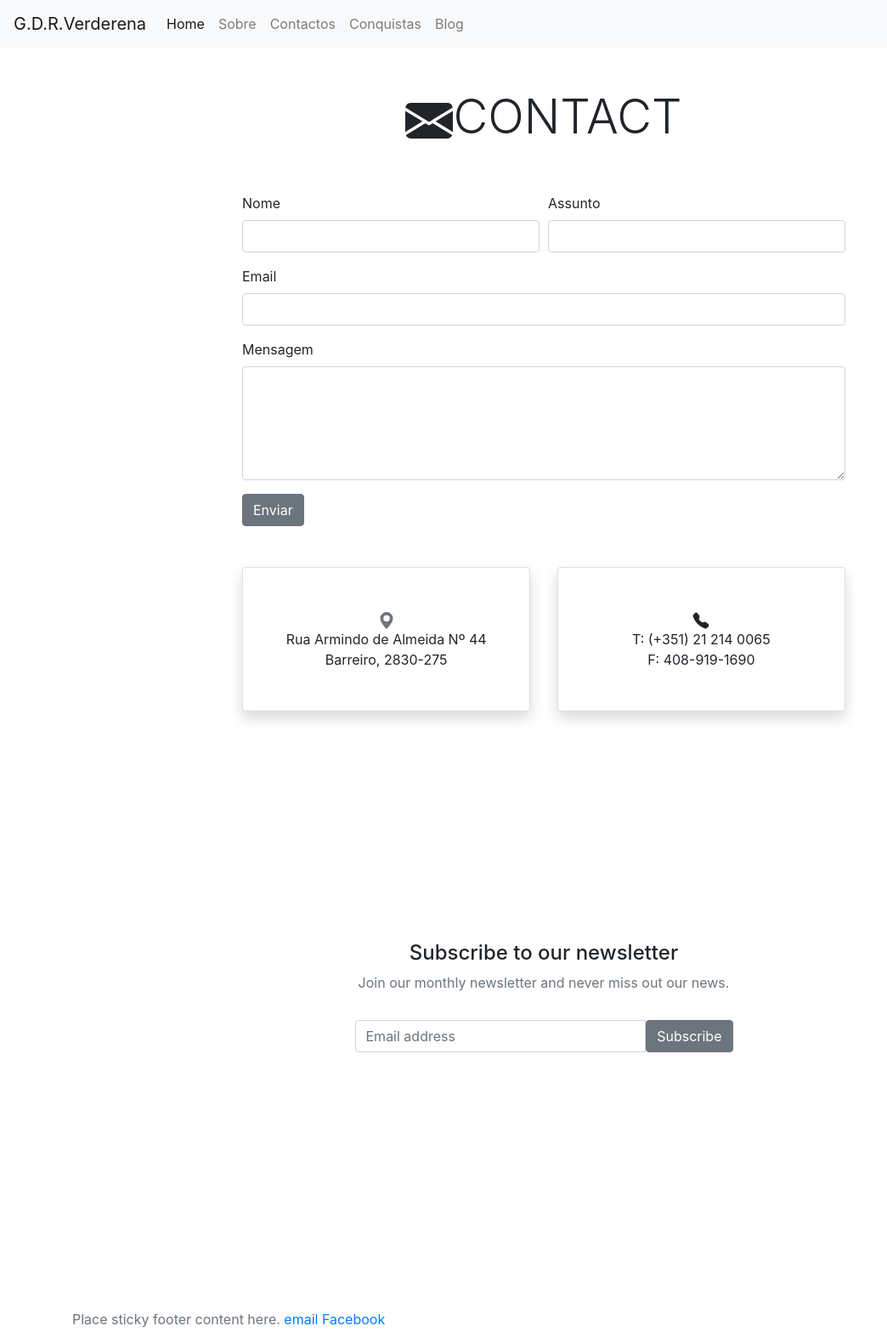
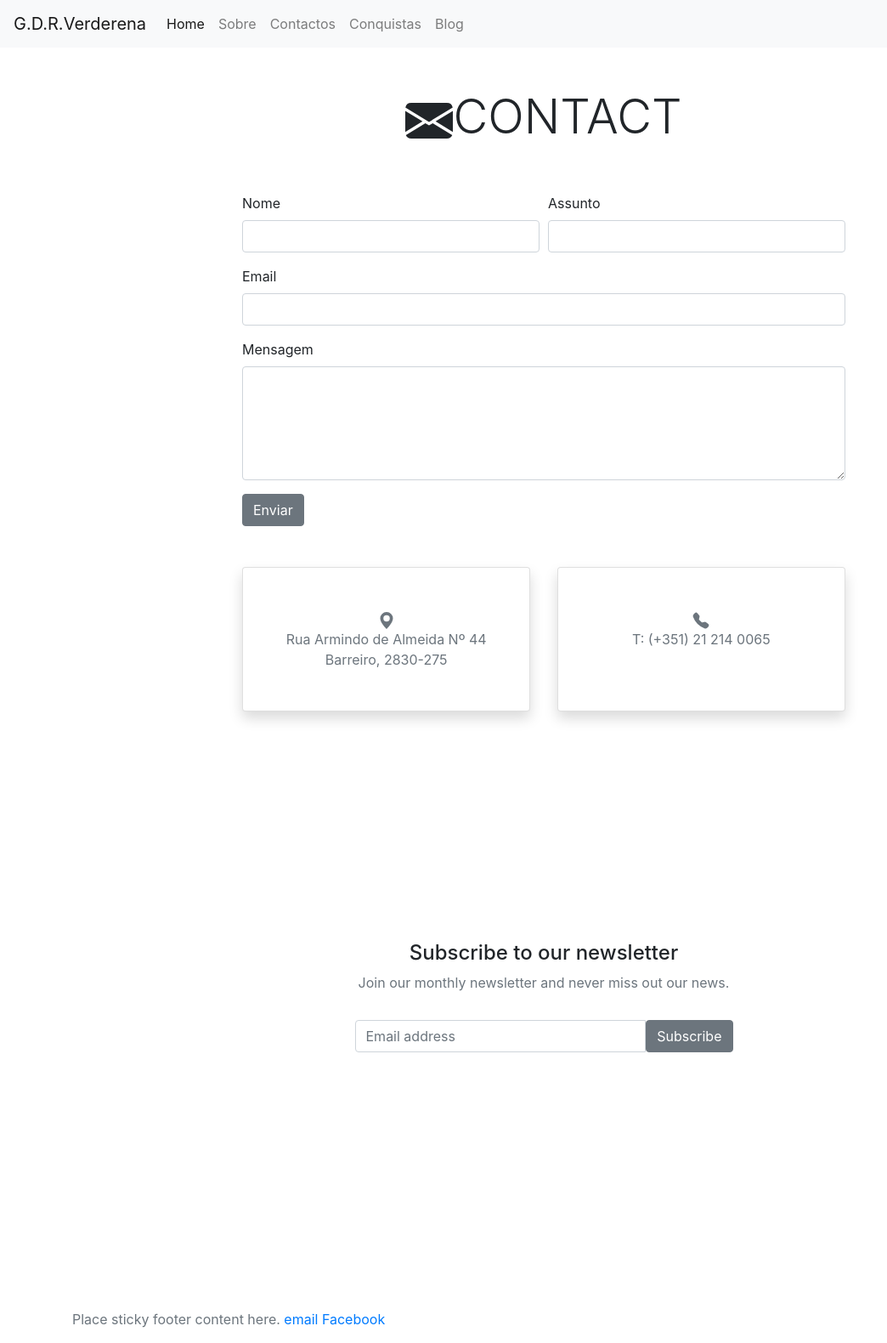
Before and after one commit to GDR-Verderena/gdr-verderena.github.io, a Jekyll site: the page built from contact/index.html, in a window 1280 px wide. Shown: the whole page at 85% size, without its empty margins (0-1044 px from the left). Built offline with Jekyll 4.4.1, drawn with Linux system fonts in a browser that asks for light colours.

Commit message:
Update index.html

```diff
--- a/contact/index.html
+++ b/contact/index.html
@@ -29,7 +29,7 @@ title: Contactos
 {% include contact.html %}
 
 
-<div class="container">
+<div class="container text-muted">
     <div class="row mx-n3 justify-content-center text-center">
 
 	    <div class="col-md-6 col-lg-4 px-3 mb-3 mb-lg-0 aos-init aos-animate" data-aos="fade-up">
@@ -46,11 +46,10 @@ title: Contactos
 	    <div class="col-md-6 col-lg-4 px-3 mb-3 mb-lg-0 aos-init aos-animate" data-aos="fade-up" data-aos-delay="50">
             <div class="card shadow bg-white rounded h-100">
                 <div class="card-body py-5 px-2">
-			<svg width="20" height="20" viewBox="0 0 16 16" class="bi bi-telephone-fill" fill="currentColor" xmlns="http://www.w3.org/2000/svg">
+			<svg width="20" height="20" viewBox="0 0 16 16" class="bi bi-telephone-fill text-center text-muted" fill="currentColor" xmlns="http://www.w3.org/2000/svg">
   <path fill-rule="evenodd" d="M2.267.98a1.636 1.636 0 0 1 2.448.152l1.681 2.162c.309.396.418.913.296 1.4l-.513 2.053a.636.636 0 0 0 .167.604L8.65 9.654a.636.636 0 0 0 .604.167l2.052-.513a1.636 1.636 0 0 1 1.401.296l2.162 1.681c.777.604.849 1.753.153 2.448l-.97.97c-.693.693-1.73.998-2.697.658a17.47 17.47 0 0 1-6.571-4.144A17.47 17.47 0 0 1 .639 4.646c-.34-.967-.035-2.004.658-2.698l.97-.969z"/>
 </svg>
-                    <p class="font-size-6 mb-0">T: <a href="#" class="text-reset">(+351) 21 214 0065</a><br>F: <a href="#"
-                            class="text-reset">408-919-1690</a></p>
+                    <p class="font-size-6 mb-0">T: <a href="#" class="text-reset">(+351) 21 214 0065</a><br></p>
                 </div>
             </div>
         </div>
```
